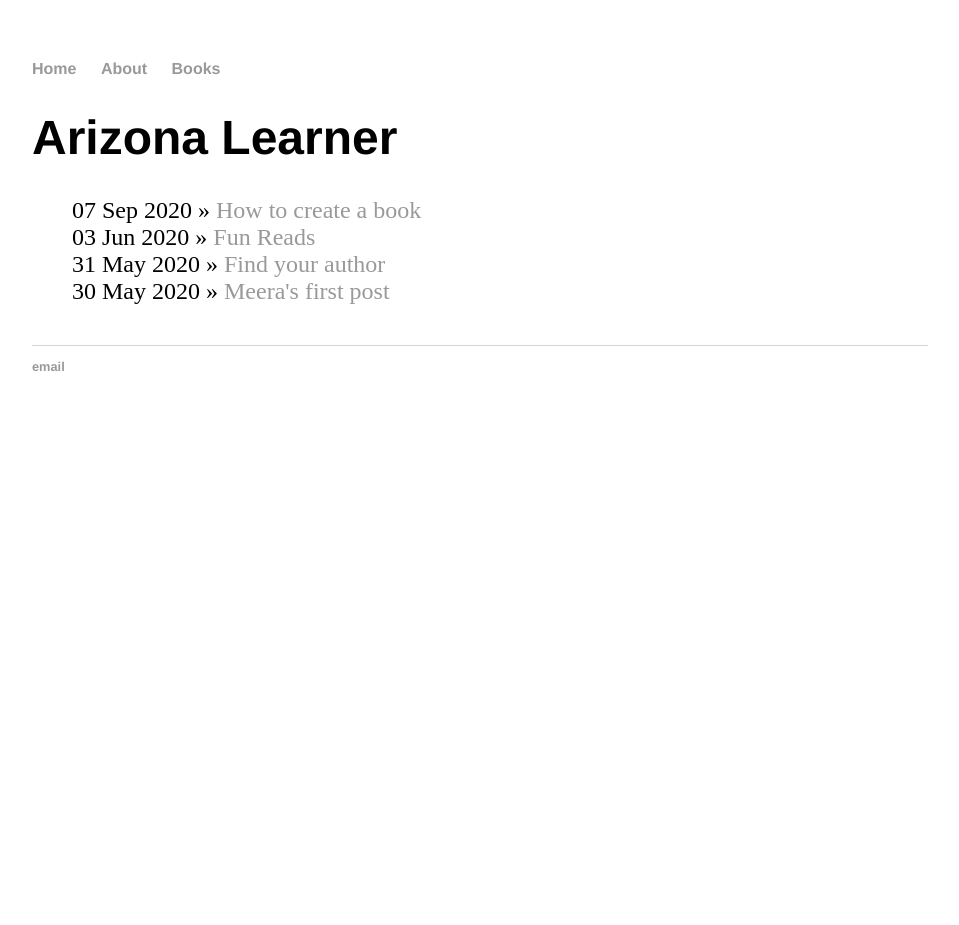
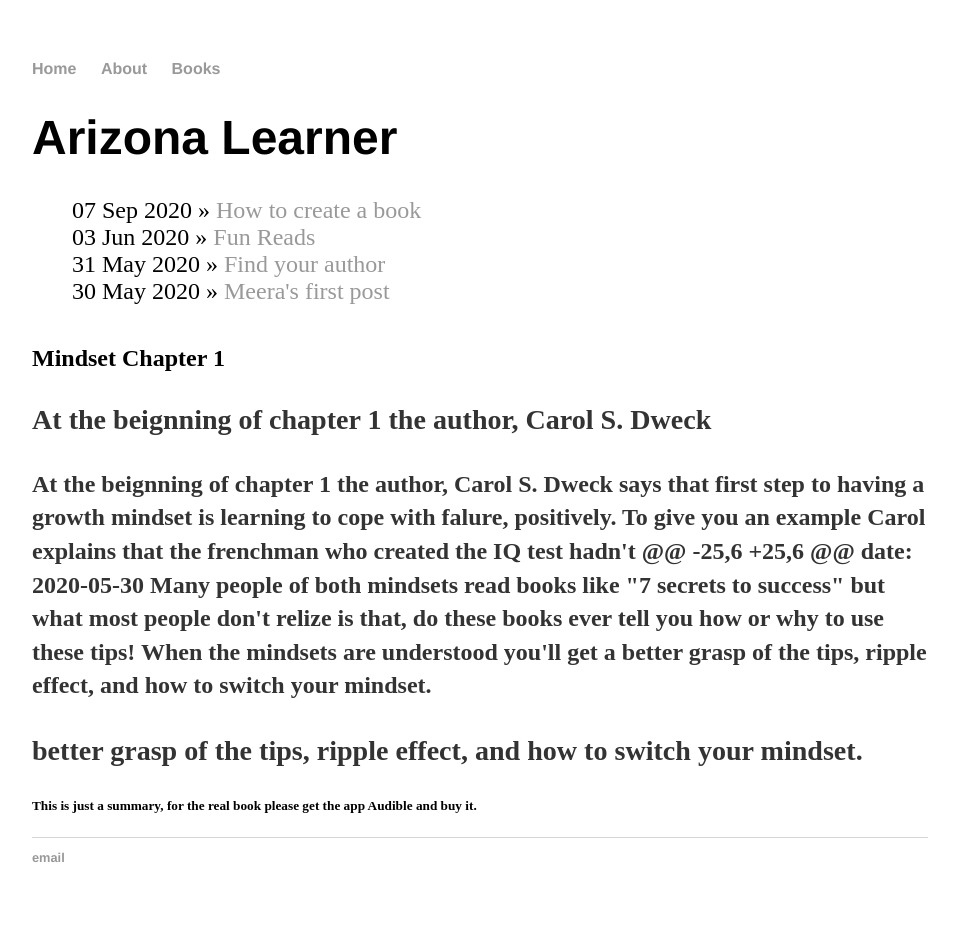
Before and after one commit to meerkatbhat/meerkatbhat, a Jekyll site: the page built from blog/index.html, in a window 1280 px wide. Shown: the whole page, without its empty margins (160-1119 px from the left). Built offline with Jekyll 4.4.1, drawn with Linux system fonts in a browser that asks for light colours; before the commit the page ends 900 px from its top, so only the background shows below that.

Commit message:
Update index.html

```diff
--- a/blog/index.html
+++ b/blog/index.html
@@ -8,3 +8,17 @@ title: Arizona Learner
 		<li><span>{{ post.date | date_to_string }}</span> » <a href="{{ post.url }}" title="{{ post.title }}">{{ post.title }}</a></li>
 	{% endfor %}
 </ul>
+<h2> Mindset Chapter 1 <h2>
+ <h3> <p>At the beignning of chapter 1 the author, Carol S. Dweck
+ <h4> <p>At the beignning of chapter 1 the author, Carol S. Dweck
+   says that first step to having a growth mindset is
+   learning to cope with falure, positively. To give you an example
+   Carol explains that the frenchman who created the IQ test hadn't
+@@ -25,6 +25,6 @@ date: 2020-05-30
+   Many people of both mindsets read books like "7 secrets to success" but
+   what most people don't relize is that, do these books ever tell you how or
+   why to use these tips! When the mindsets are understood you'll get a
+   better grasp of the tips, ripple effect, and how to switch your mindset.<h3> <p>
+   better grasp of the tips, ripple effect, and how to switch your mindset.<h4> <p>
+  <h5> This is just a summary, for the real book please get the app Audible and
+   buy it.<h5>
```
